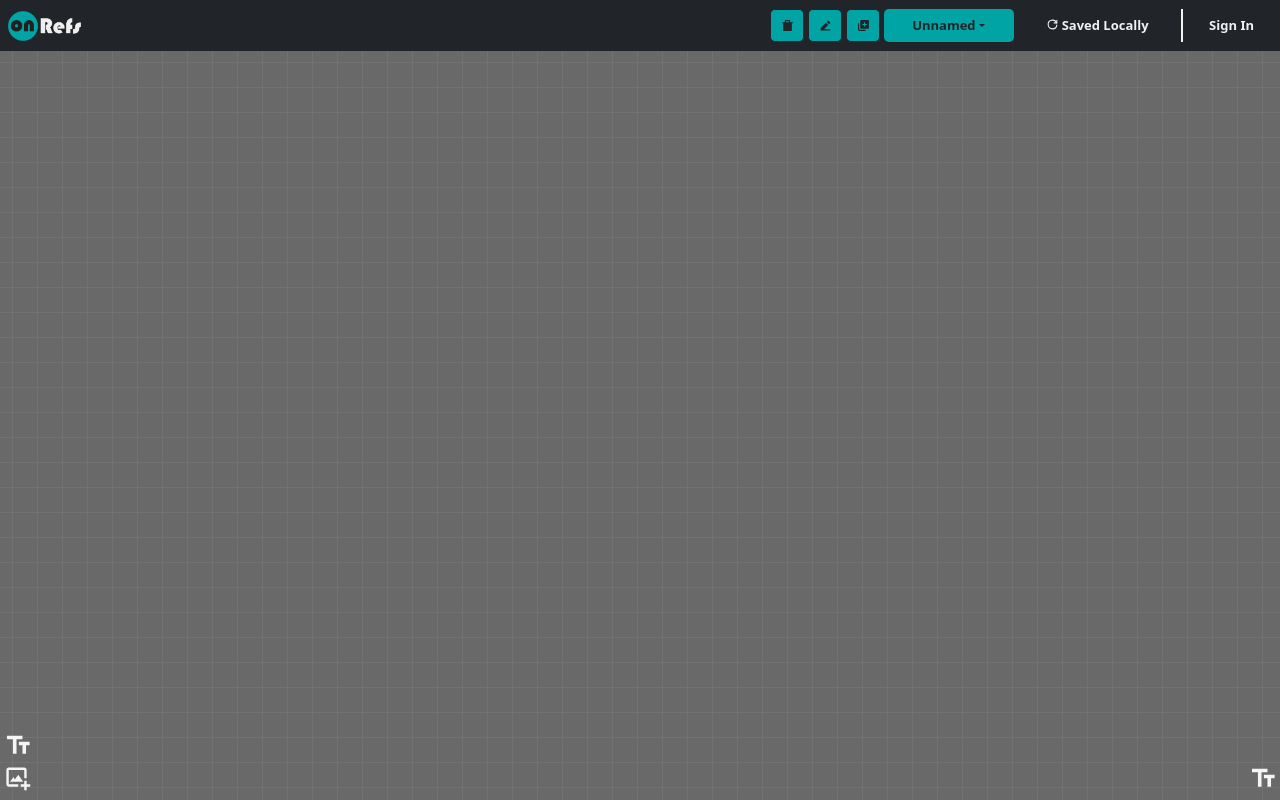
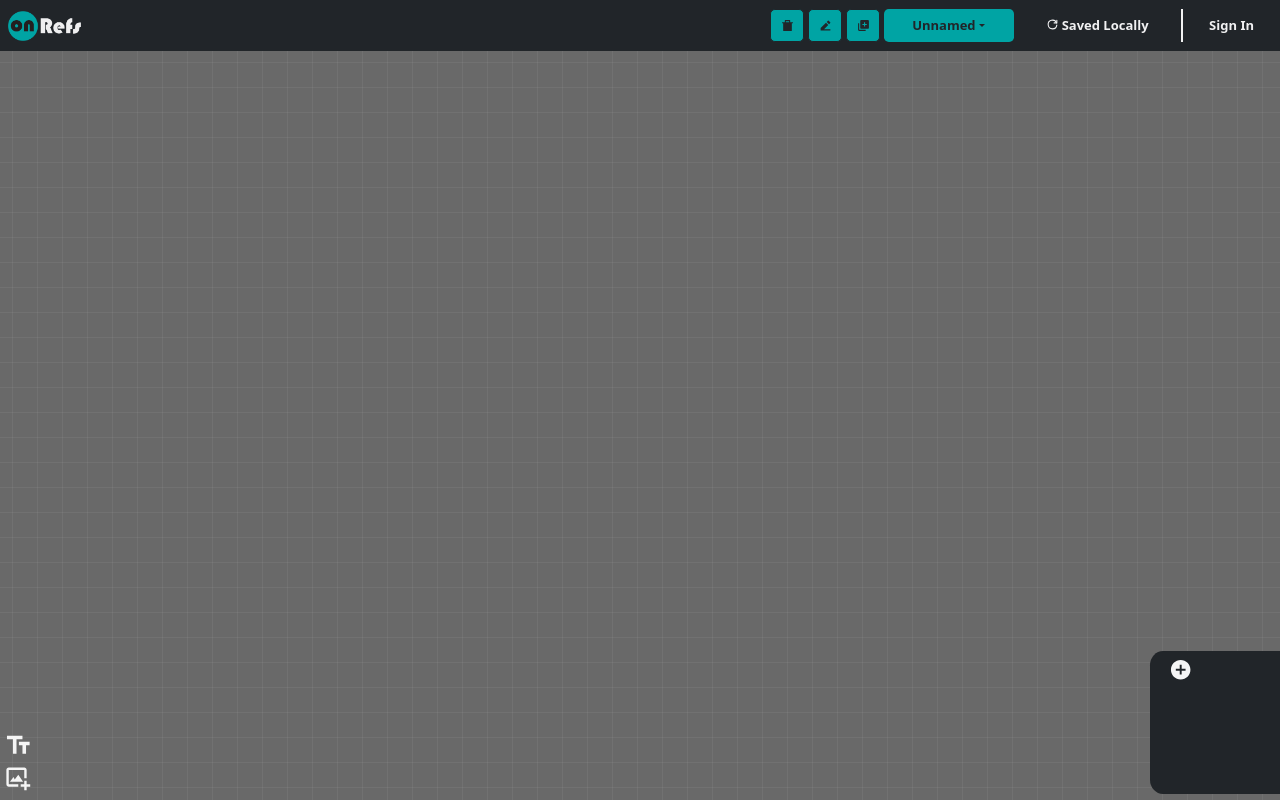
Before and after one commit to Vergiis/OnRefs, a React (Vite) app: page / in a window 1280 px wide. Built offline with nearby package versions, Linux system fonts and the light colour scheme; some icons are missing.

Commit message:
2 files modified

```diff
--- a/src/CanvasSettings.tsx
+++ b/src/CanvasSettings.tsx
@@ -1,26 +1,20 @@
 import { Form } from 'react-bootstrap';
-import { MdAddCircle, MdOutlineTextFields } from 'react-icons/md';
+import { MdAddCircle } from 'react-icons/md';
+import { FaGear } from 'react-icons/fa6';
 
 export function CanvasSettings() {
   return (
     <Form className="canvasSettings">
-      <Form.Group className="addOptionWindow" id="canvasSettingsToggle">
-        <Form.Control
-          type="text"
-          placeholder="Text"
-          className="addTextInput"
-          id="addTextValue"
-        />
-
+      <Form.Group>
+        <Form.Label id="canvasSettingsButton">
+          <FaGear />
+        </Form.Label>
+      </Form.Group>
+      <Form.Group className="canvasSettingsWindow" id="canvasSettingsToggle">
         <Form.Group className="addTextInput" id="addTextButtonsGroup">
           <MdAddCircle className="addTextIcon" />
         </Form.Group>
       </Form.Group>
-      <Form.Group>
-        <Form.Label id="addTextButton">
-          <MdOutlineTextFields />
-        </Form.Label>
-      </Form.Group>
     </Form>
   );
 }
--- a/src/styles/canvasStyle.css
+++ b/src/styles/canvasStyle.css
@@ -178,10 +178,25 @@
 }
 .canvasSettings {
   position: absolute;
-  bottom: 2.5em;
+  bottom: 2.2em;
   right: 0;
   float: right;
   display: flex;
   height: 0em;
   margin-bottom: 0.3em;
 }
+#canvasSettingsButton {
+  padding: 0;
+  font-size: 1.9em;
+  display: flex;
+  color: whitesmoke;
+  cursor: pointer;
+  margin-right: 0.17em;
+}
+.canvasSettingsWindow{
+  width: 10em;
+  height: 11em;
+  margin-top: -9em;
+  background-color: #212529;
+  border-radius: 10% 0% 0% 10%;
+}
```
